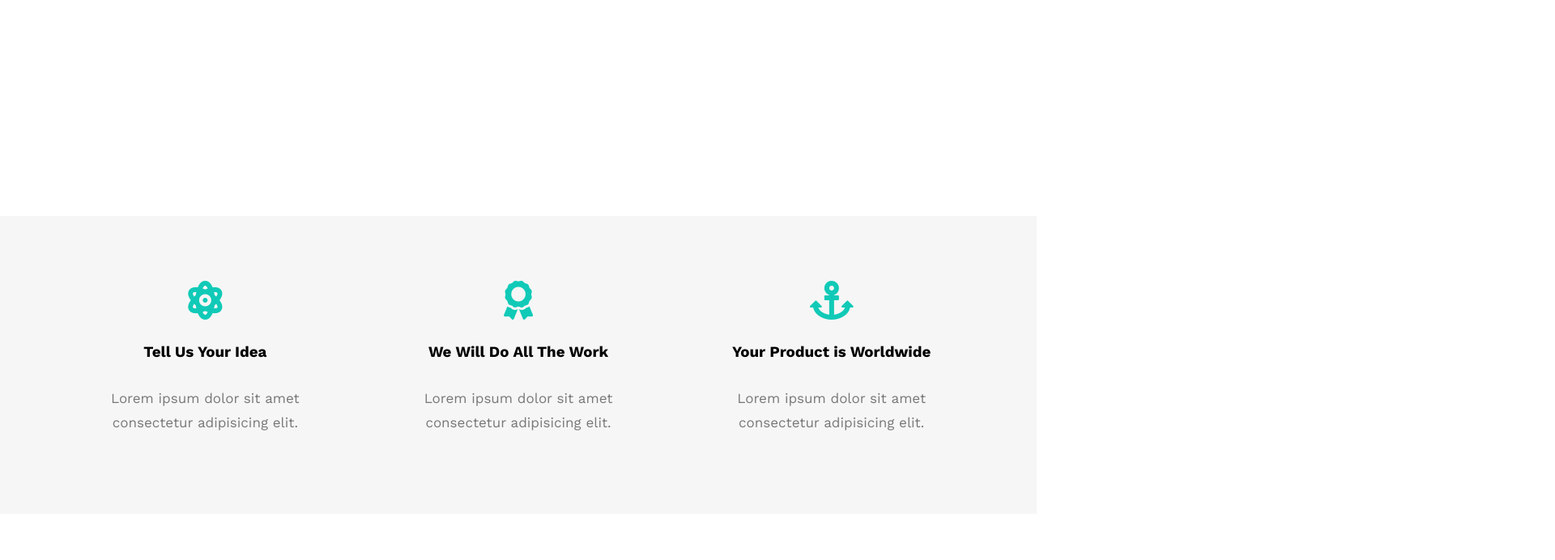
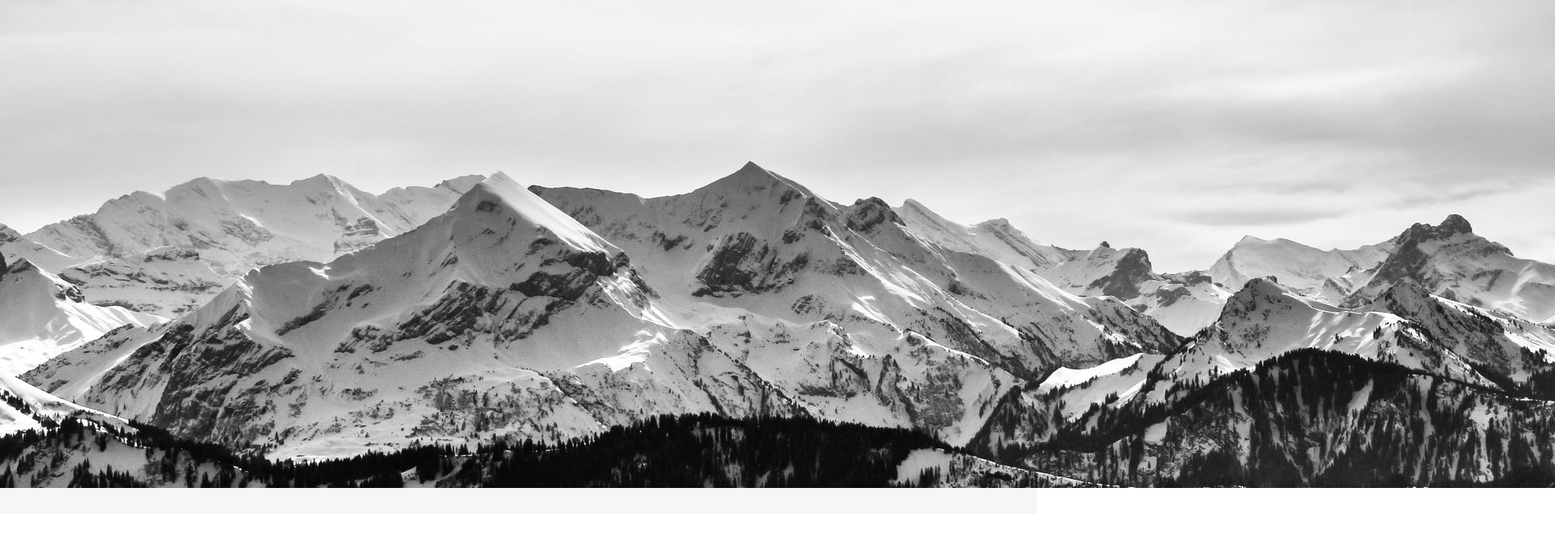
Before and after one commit to MahmoudAli24/Temp1, a plain HTML site: page index.html in a window 1280 px wide. Shown: the part 533-1225 px from the top of the page at 81% size, 1920 px wide, since content can reach past the window. Drawn offline with nearby package versions, Linux system fonts and the light colour scheme.

Commit message:
Update index.html

```diff
--- a/index.html
+++ b/index.html
@@ -38,6 +38,9 @@
     <!-- End header -->
     <!-- Start Landing -->
     <div class="landing">
+            <div class="image">
+        <img src="images/landing.jpg" alt="" />
+      </div>
       <div class="intro-text">
         <h1>Mahmoud Ali</h1>
         <p>Lorem ipsum dolor sit amet consectetur adipisicing elit</p>
```
